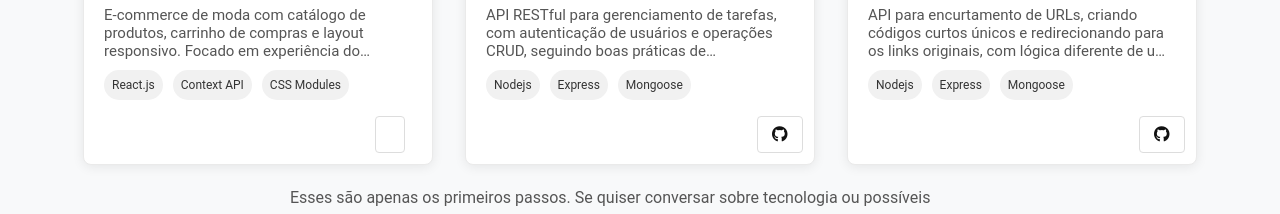
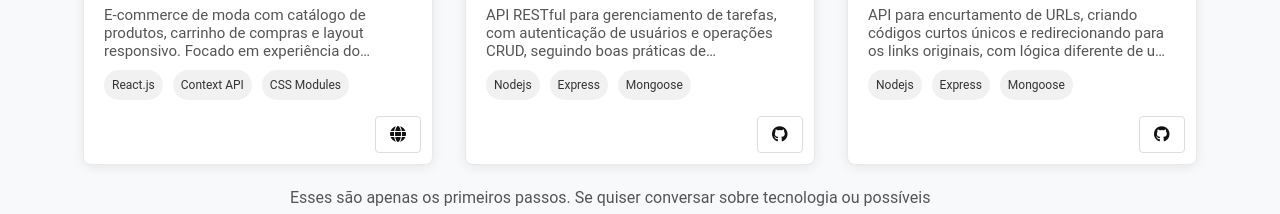
Before and after one commit to Andrezinrc/Portf-lio, a React (Vite) app: page / in a window 1280 px wide. Shown: the part 3220-3434 px from the top of the page. Built offline with nearby package versions, Linux system fonts and the light colour scheme; no server answers.

Commit message:
Refector: troca icon card projeto

```diff
--- a/src/sections/Projects.jsx
+++ b/src/sections/Projects.jsx
@@ -43,7 +43,7 @@ function Projects() {
                 target="_blank"
                 className="project-button"
               >
-                <i className="fab fa-vercel"></i>
+                <i className="fas fa-globe"></i>
               </a>
             </div>
           </div>
```
